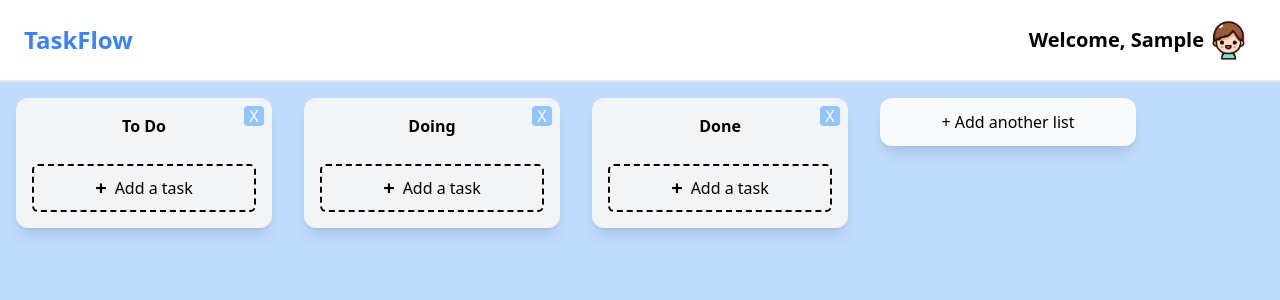
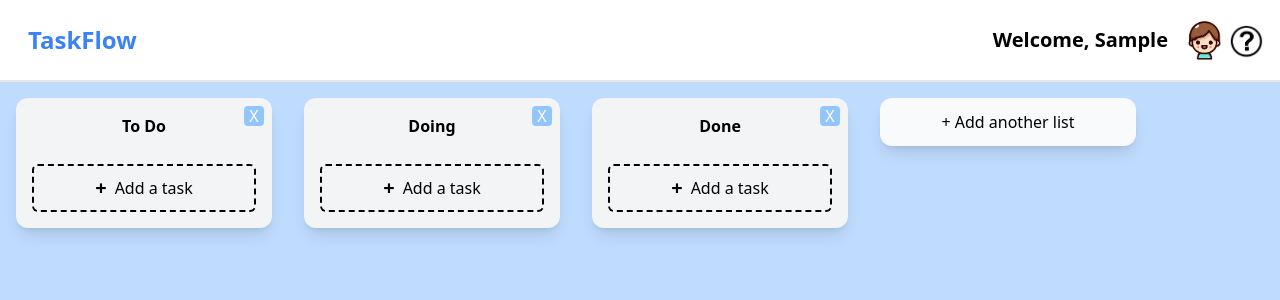
Before and after one commit to taekim-dev/task-flow, a React (Vite) app: page / in a window 1280 px wide. Both pictures are taken after typing "Sample" into the empty fields and a click on the button "Start". Shown: the top 300 px of the page. Built offline with nearby package versions, Linux system fonts and the light colour scheme.

Commit message:
nav bar layout change

```diff
--- a/src/components/Navbar/Navbar.tsx
+++ b/src/components/Navbar/Navbar.tsx
@@ -6,16 +6,19 @@ interface NavbarProps {
   function Navbar({ username, avatar }: NavbarProps) {
     return (
       <div className="flex justify-between items-center p-4 bg-white border-b-2 border-gray-200">
-      <div className="text-2xl ml-2 font-bold text-blue-500">
+        <div className="text-2xl font-bold text-blue-500 ml-3">
           TaskFlow
         </div>
         <div className="flex items-center">
           <span className="text-xl font-semibold">Welcome, {username}</span>
           <img
-          className="h-12 w-12 rounded-full mr-3"
+            className="h-12 w-12 rounded-full ml-3"
             src={`/img/Avatar-${avatar}.jpg`}
             alt="User avatar"
           />
+          <a href="https://github.com/taekim-dev/task-flow" className="w-9 h-8">
+            <img src="/img/Question-mark.jpg" alt="Question Mark" className="rounded-full" />
+          </a>
         </div>
       </div>
     );
```
Also changed, not shown: public/img/Question-mark.jpg (added). Lines whose indentation alone changed are shown as unchanged.
